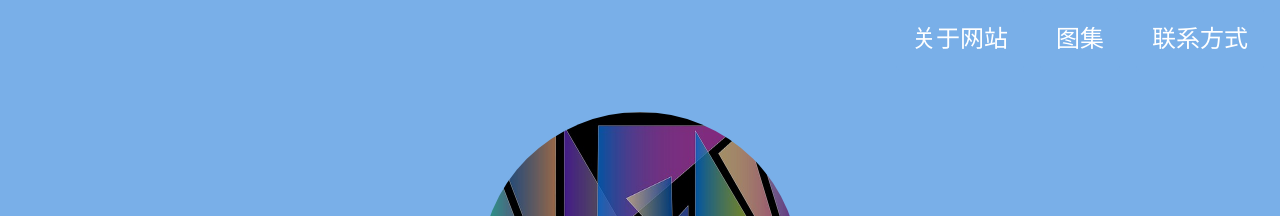
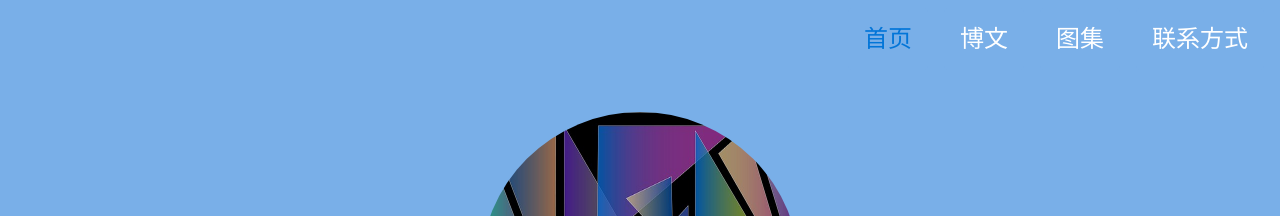
Before and after one commit to AustinCQ/AustinCQ.github.io, a Jekyll site: the page built from 2016/11/20/index.html, in a window 1280 px wide. Shown: the top 216 px of the page. Built offline with Jekyll 4.4.1, drawn with Linux system fonts in a browser that asks for light colours; nearby versions of some CDN libraries; comment, search, counter and statistics services are not loaded.

Commit message:
Update navbar.html

```diff
--- a/_includes/navbar.html
+++ b/_includes/navbar.html
@@ -12,8 +12,11 @@
     <div class="navbar-brand navbar-brand--mobile hidden-sm-up navbar-logo" href="/">{{ site.brand }}</div>
     <div class="collapse navbar-toggleable-xs pull-sm-right" id="CollapsingNavbar">
         <ul class="nav navbar-nav">
+             <li class="nav-item">
+                <div class="nav-link"><a href="www.huangdaxing.top">首页</a></div>
+            </li>
             <li class="nav-item">
-                <div class="nav-link" data-link=".container-about">关于网站</div>
+                <div class="nav-link" data-link=".container-about">博文</div>
             </li>
             <li class="nav-item">
                 <div class="nav-link" data-link=".container-instagram">图集</div>
```
